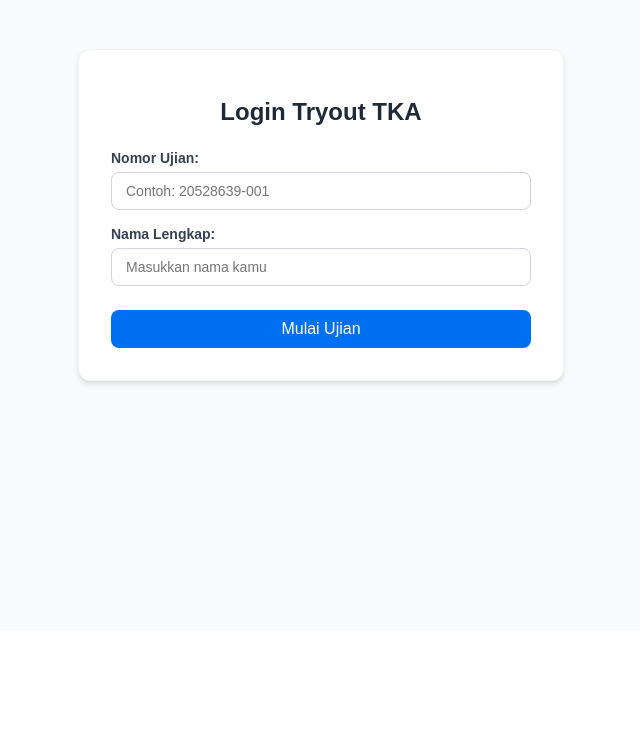
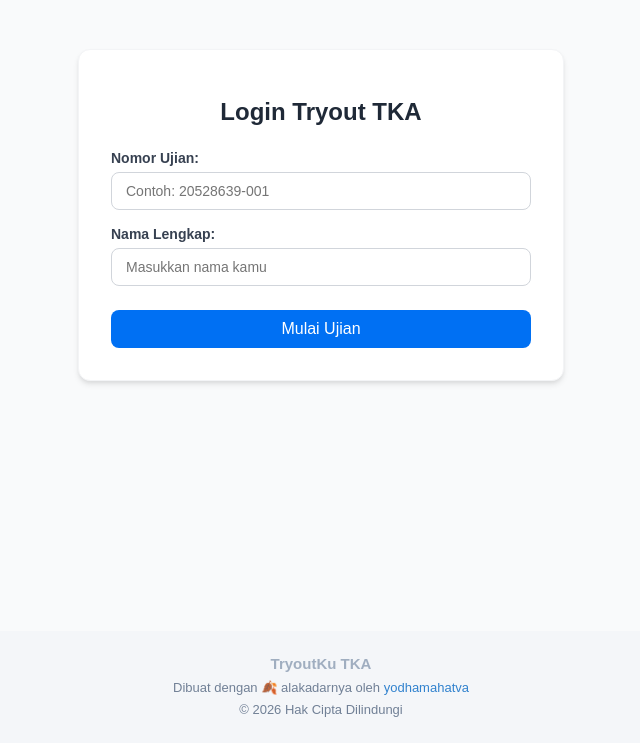
Before and after one commit to radensegorofkkg/tka-tryout-baru, a Next.js app: page / in a window 1280 px wide. Shown: the part 209-952 px from the top of the page, without its empty margins (319-959 px from the left). Before the commit the page ends 848 px from the top, so only its background shows below. Built offline with nearby package versions, Linux system fonts and the light colour scheme.

Commit message:
Update layout.js

```diff
--- a/app/layout.js
+++ b/app/layout.js
@@ -1,3 +1,5 @@
+import Footer from './Footer';
+
 export const metadata = {
   title: 'Tryout TKA',
   description: 'Aplikasi Tryout TKA Online',
@@ -6,7 +8,10 @@ export const metadata = {
 export default function RootLayout({ children }) {
   return (
     <html lang="id">
-      <body>{children}</body>
+      <body>
+        {children}
+        <Footer />
+      </body>
     </html>
   );
 }
```
